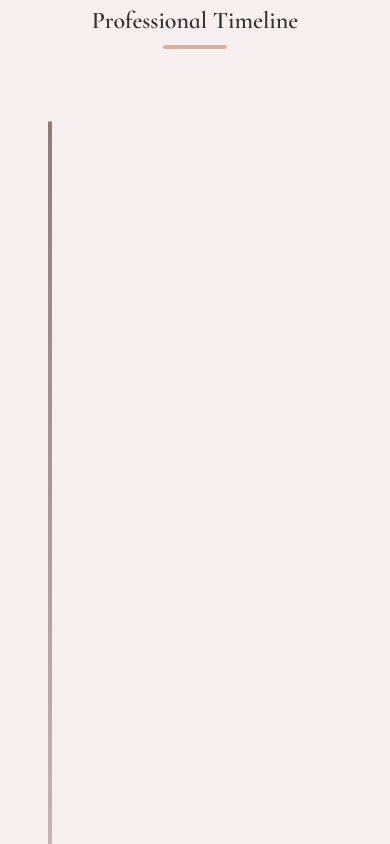
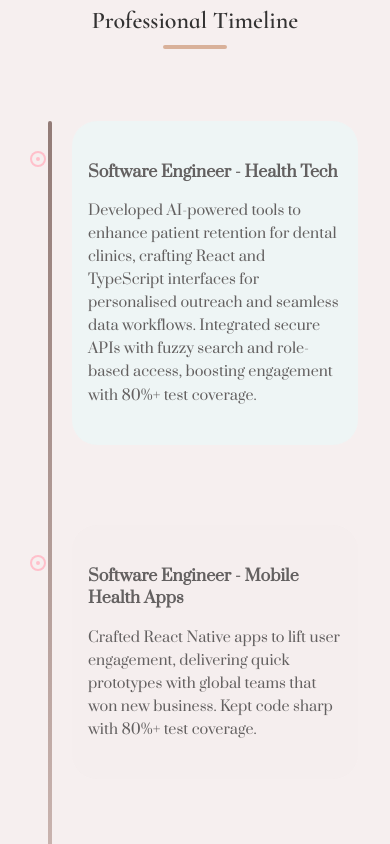
Before and after one commit to Summerflowerling/Summerflowerling.github.io, a React (Vite) app: page / in a window 390 px wide. Shown: the part 900-1744 px from the top of the page. Built offline with nearby package versions, Linux system fonts and the light colour scheme.

Commit message:
fix: resolve mobile render issue

```diff
--- a/src/pages/About.tsx
+++ b/src/pages/About.tsx
@@ -1,4 +1,5 @@
 import { memo, useRef } from 'react';
+import { useMediaQuery } from 'react-responsive';
 import {
   motion,
   AnimatePresence,
@@ -15,6 +16,7 @@ import styles from './About.module.css';
 const MemoizedWorkExperienceItem = memo(WorkExperienceItem);
 
 const About = () => {
+  const isMobile = useMediaQuery({ query: '(max-width: 768px)' });
   const timelineRef = useRef<HTMLDivElement>(null);
   const bookRef = useRef<HTMLDivElement>(null);
 
@@ -166,6 +168,18 @@ const About = () => {
     },
   };
 
+  const mobileTimelineItemVariants: Variants = {
+    hidden: { opacity: 0, x: -50 },
+    visible: {
+      opacity: 1,
+      x: 0,
+      transition: {
+        duration: 0.5,
+        ease: 'easeOut',
+      },
+    },
+  };
+
   return (
     <>
       <main
@@ -211,11 +225,21 @@ const About = () => {
                   <motion.div
                     key={experience.id}
                     className={styles.timelineItem}
-                    style={{
-                      opacity: transforms.opacity,
-                      x: transforms.x,
-                      scale: transforms.scale,
-                    }}
+                    variants={isMobile ? mobileTimelineItemVariants : undefined}
+                    initial={isMobile ? 'hidden' : undefined}
+                    whileInView={isMobile ? 'visible' : undefined}
+                    viewport={
+                      isMobile ? { once: true, amount: 0.3 } : undefined
+                    }
+                    style={
+                      !isMobile
+                        ? {
+                            opacity: transforms.opacity,
+                            x: transforms.x,
+                            scale: transforms.scale,
+                          }
+                        : {}
+                    }
                     role='article'
                     aria-label={`Work experience: ${experience.title}`}
                     tabIndex={0}
```
